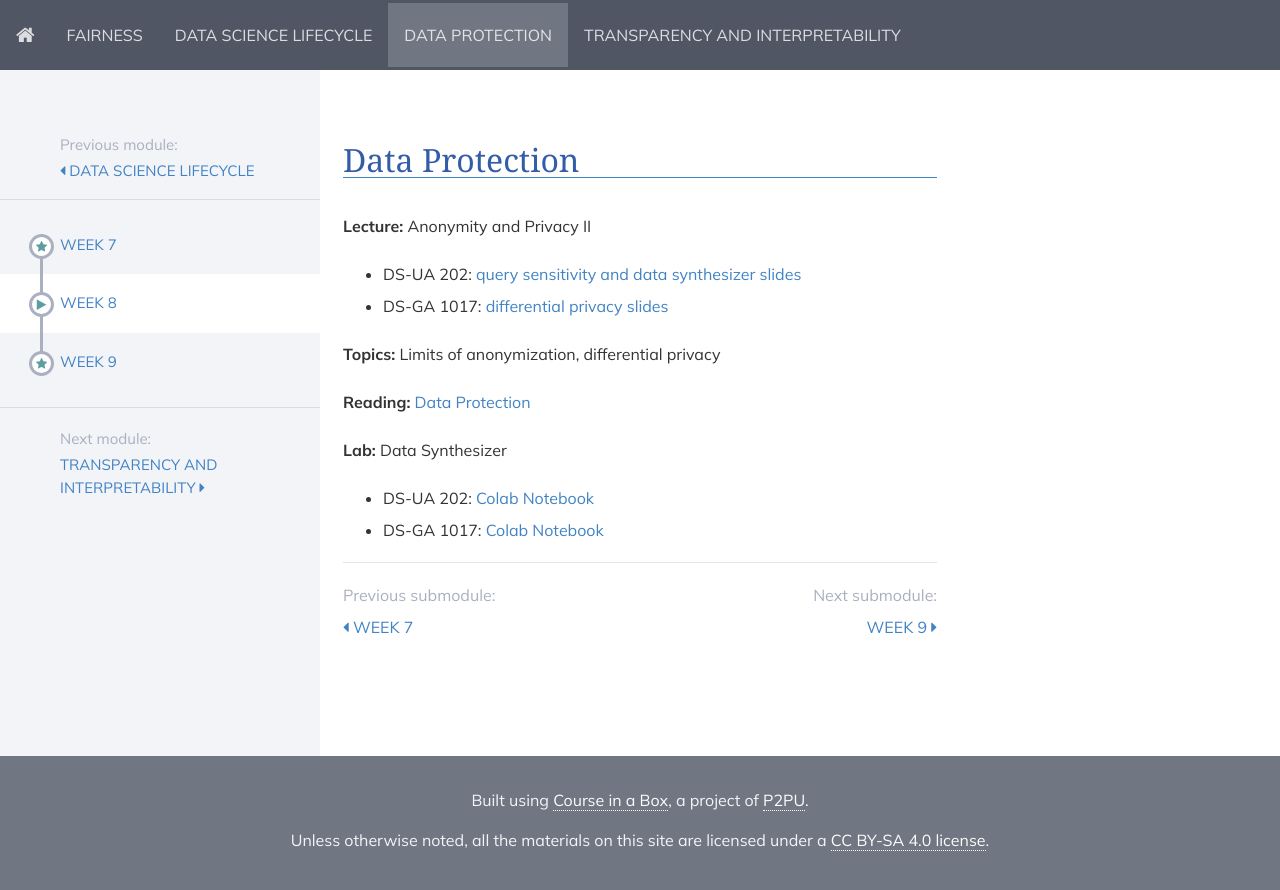
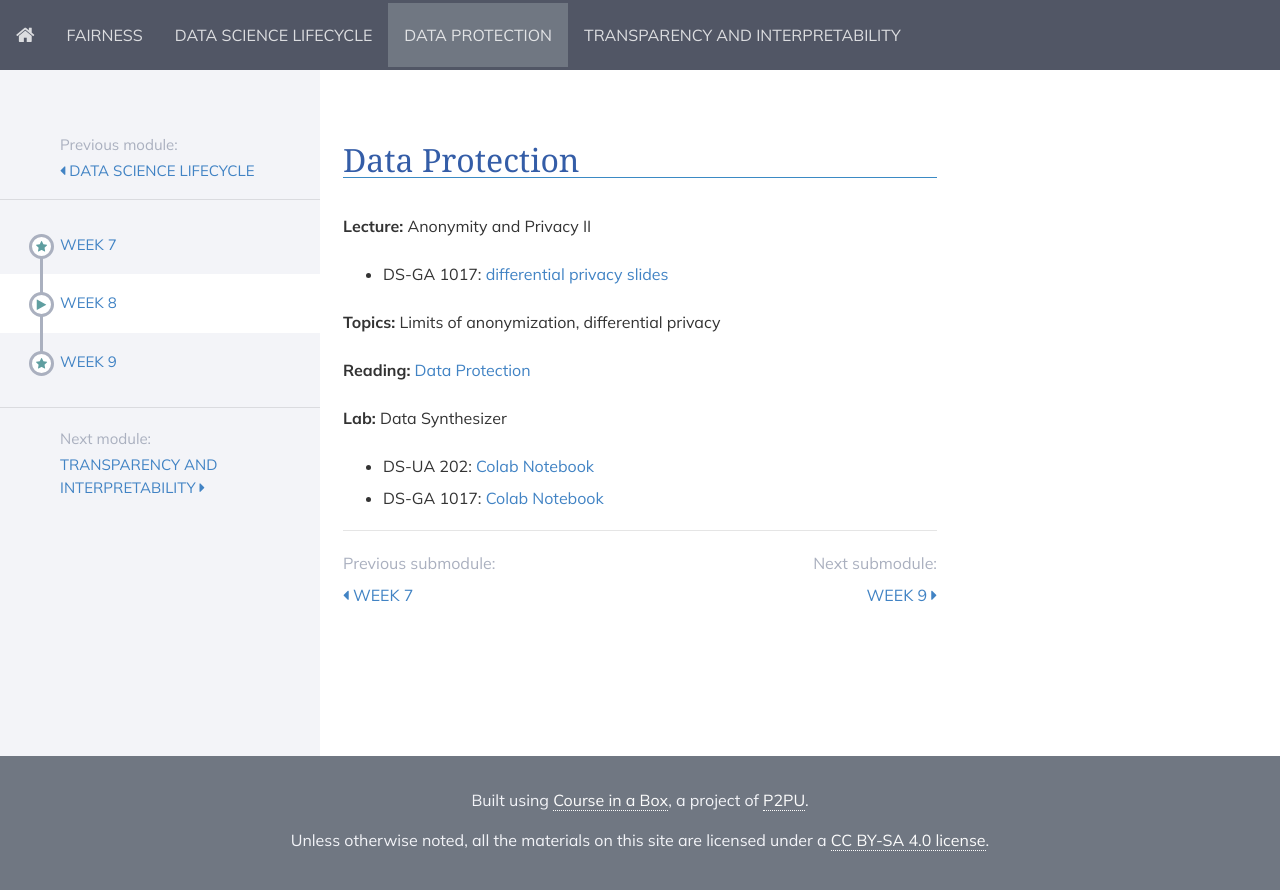
Before and after one commit to DataResponsibly/rds24, a Jekyll site: the page built from modules/data_protection/_posts/2000-01-02-week8.md, in a window 1280 px wide. Shown: the top 890 px of the page. Built offline with Jekyll 4.4.1, drawn with Linux system fonts in a browser that asks for light colours; nearby versions of some CDN libraries.

Commit message:
Update 2000-01-02-week8.md

```diff
--- a/modules/data_protection/_posts/2000-01-02-week8.md
+++ b/modules/data_protection/_posts/2000-01-02-week8.md
@@ -6,10 +6,8 @@ title: Week 8
 
 **Lecture:** Anonymity and Privacy II
 
-* DS-UA 202: [query sensitivity and data synthesizer slides]()
-<!-- (../../../assets/8_privacy_202.pdf) -->
-* DS-GA 1017: [differential privacy slides]()
-<!-- (../../../assets/7_8_Privacy_1017.pdf) -->
+<!-- * DS-UA 202: [differential privacy slides](../../../assets/7_privacy_202.pdf) -->
+* DS-GA 1017: [differential privacy slides](../../../assets/7_8_Privacy_1017.pdf)
 
 **Topics:** Limits of anonymization, differential privacy
 
```
